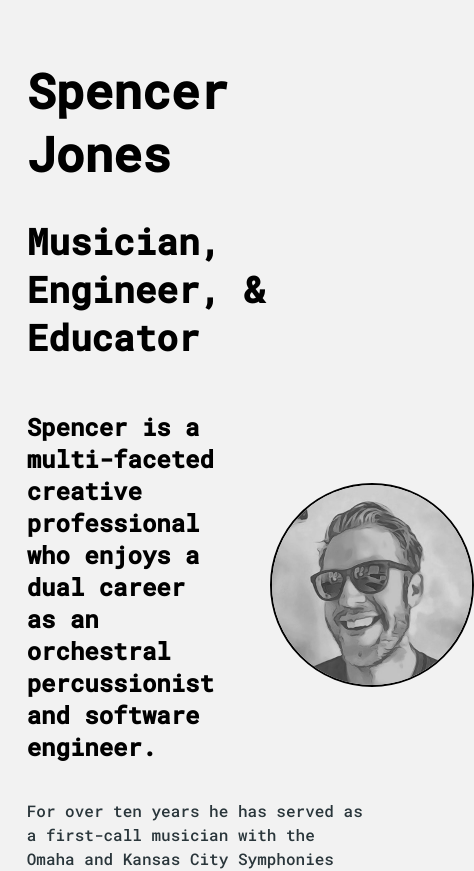
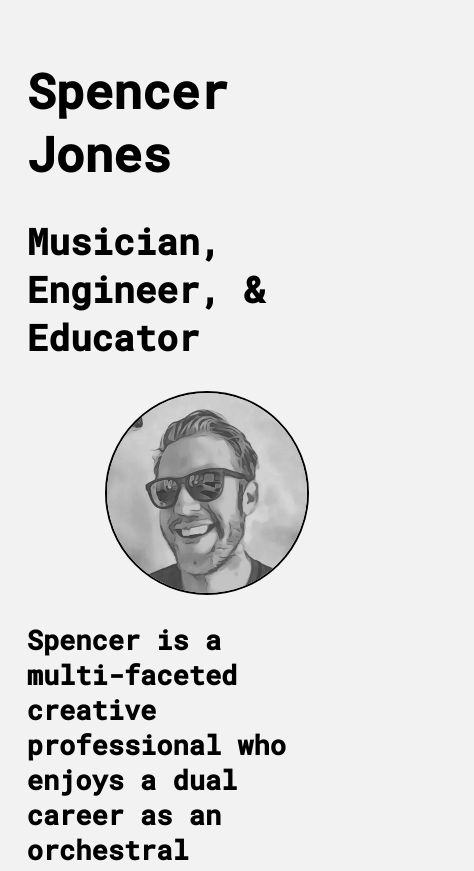
Before and after one commit to mitschlagel/mitschlagel.github.io, a React (Create React App) app: page / in a window 390 px wide. Shown: the top 871 px of the page, 474 px wide, since content can reach past the window. Built offline with nearby package versions, Linux system fonts and the light colour scheme.

Commit message:
Update to make better on mobile

```diff
--- a/src/App.css
+++ b/src/App.css
@@ -5,6 +5,7 @@
   display: flex;
   flex-direction: column;
   align-items: center;
+  max-width: 865px;
 }
 
 .main {
@@ -28,9 +29,15 @@ h1 {
 .headline {
   display: flex;
   align-items: center;
-
+  font-size: large;
   font-family: 'Roboto Mono', sans-serif;
   font-weight: 500;
+}
+
+@media only screen and (max-width: 768px) {
+  .headline {
+    flex-direction: column-reverse;
+  }
 }
 
 .social-links {
```
